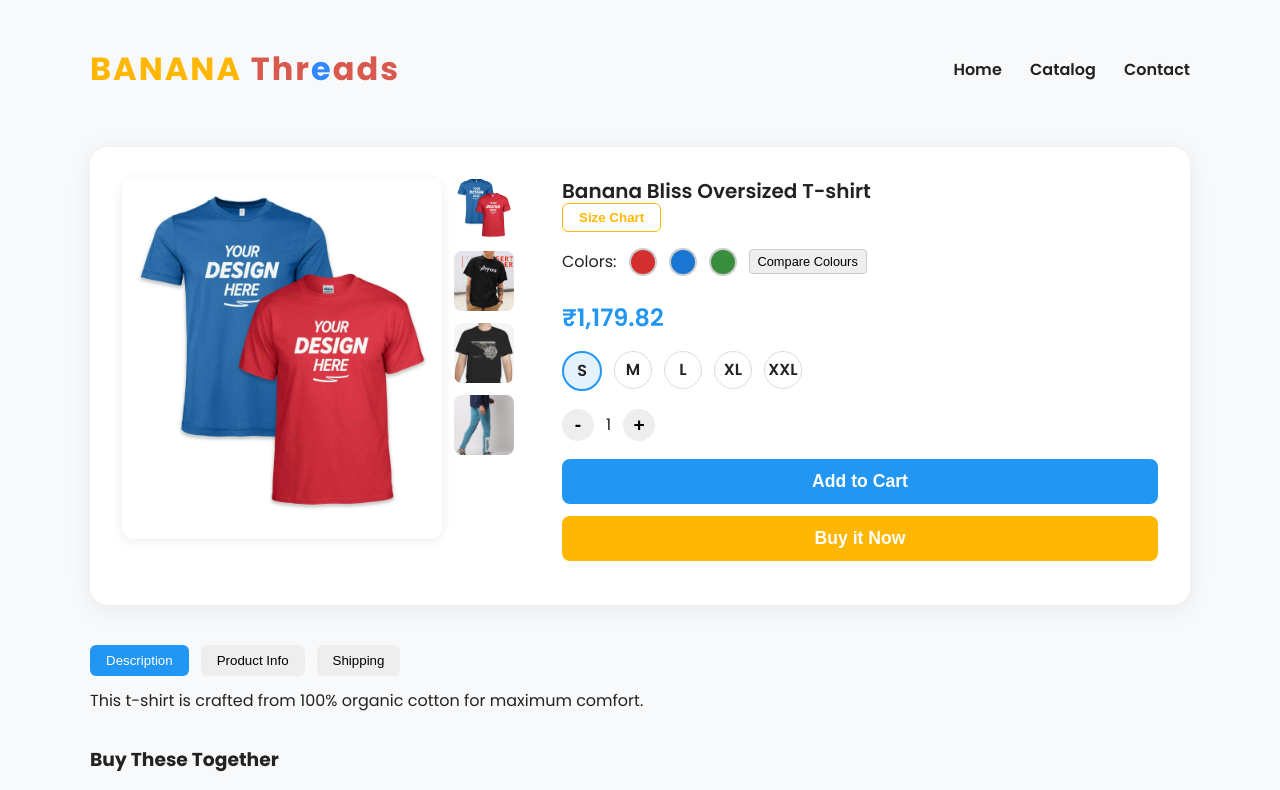
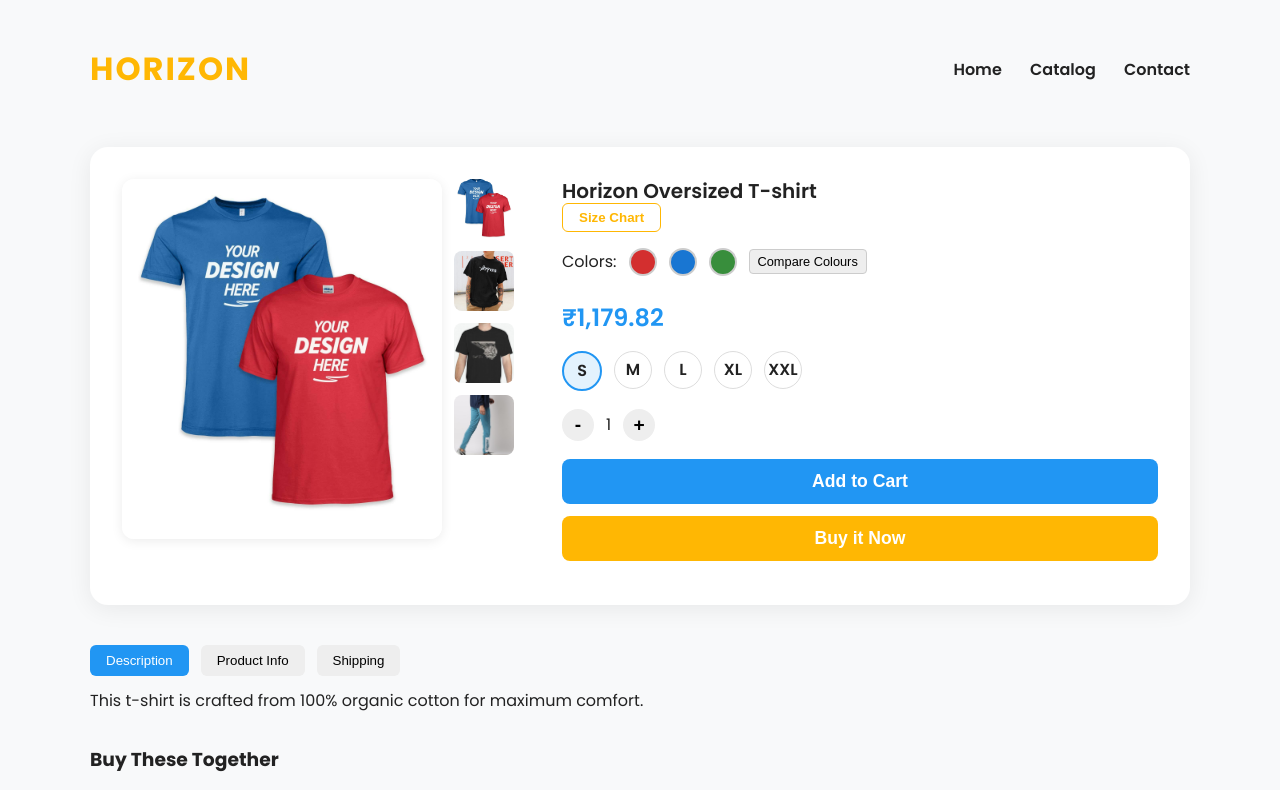
Before and after one commit to SrivastavaSourabh/Product-Page, a plain HTML site: page index.html in a window 1280 px wide. Shown: the top 790 px of the page. Drawn offline with nearby package versions, Linux system fonts and the light colour scheme.

Commit message:
Add files via upload

```diff
--- a/index.html
+++ b/index.html
@@ -11,9 +11,9 @@
   <div class="container">
     <header>
       <h1 class="logo">
-        <span class="banana">BANANA</span>
-        <span class="threads">Thr<span class="blue-letter">e</span>ads</span>
-      </h1>
+  <span class="banana">HORIZON</span>
+  <span class="threads"></span>
+</h1>
       <nav>
         <a href="#">Home</a>
         <a href="#">Catalog</a>
@@ -37,7 +37,7 @@
         </div>
 
         <div class="product-details">
-          <div class="title">Banana Bliss Oversized T-shirt</div>
+          <div class="title">Horizon Oversized T-shirt</div>
 
           <!-- Size Chart Button -->
           <button class="size-chart-btn" id="openSizeChart">Size Chart</button>
```
